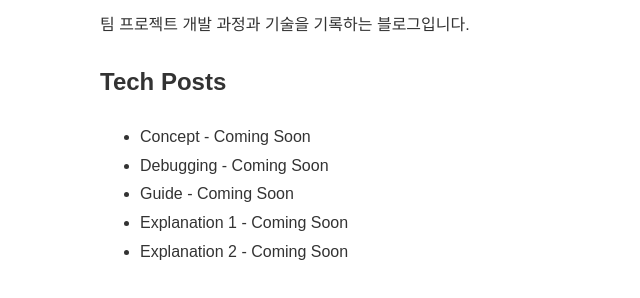
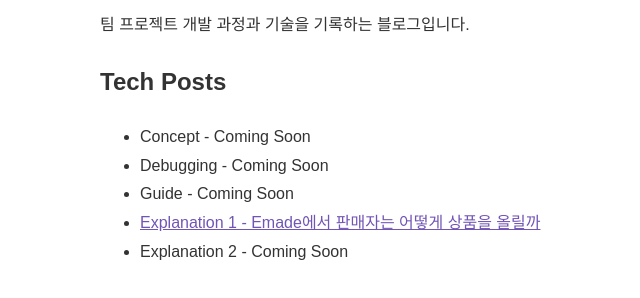
Before and after one commit to 2026-OSP-OSORI/team-tech-blog, a plain HTML site: page index.html in a window 1280 px wide. Shown: the part 128-426 px from the top of the page, without its empty margins (140-780 px from the left). Drawn offline with Linux system fonts and the light colour scheme.

Commit message:
docs: 메인 페이지에 explanation1 링크 추가

```diff
--- a/index.html
+++ b/index.html
@@ -30,7 +30,7 @@
       <li>Concept - Coming Soon</li>
       <li>Debugging - Coming Soon</li>
       <li>Guide - Coming Soon</li>
-      <li>Explanation 1 - Coming Soon</li>
+      <li><a href="posts/explanation1.html">Explanation 1 - Emade에서 판매자는 어떻게 상품을 올릴까</a></li>
       <li>Explanation 2 - Coming Soon</li>
     </ul>
   </body>
```
